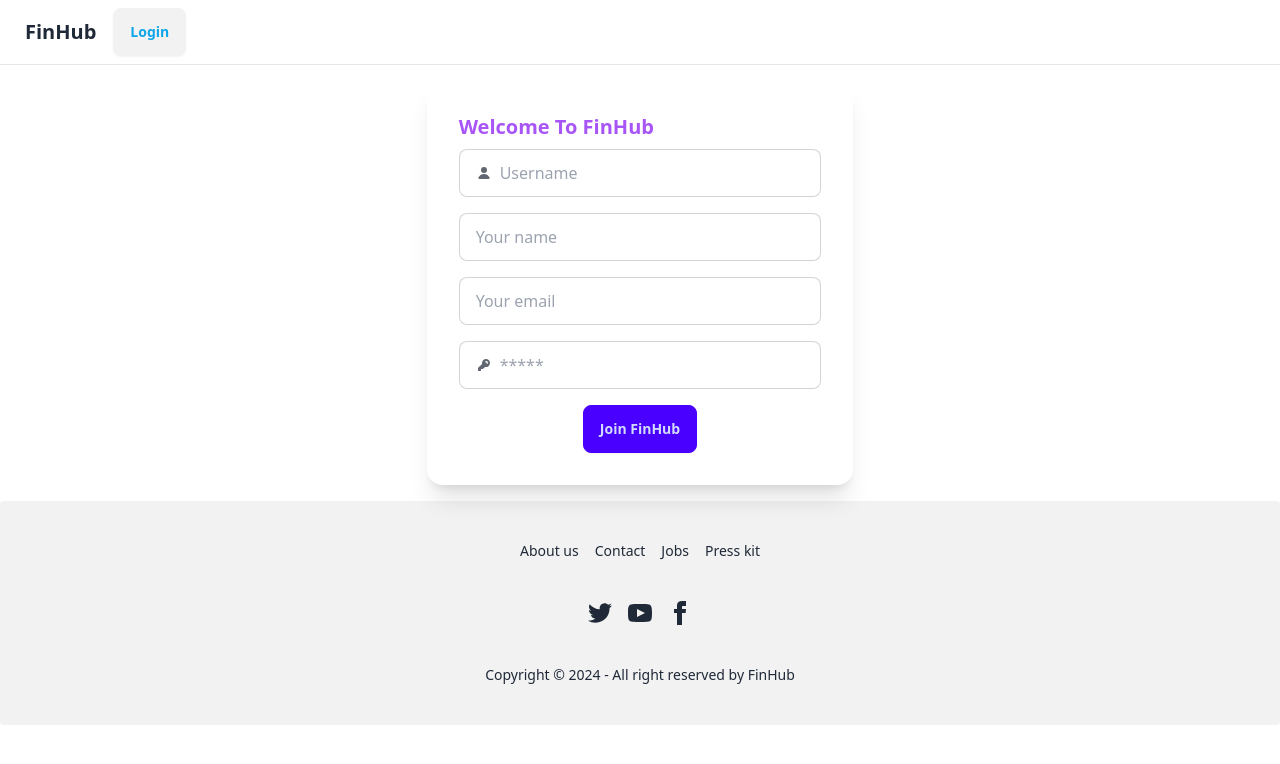
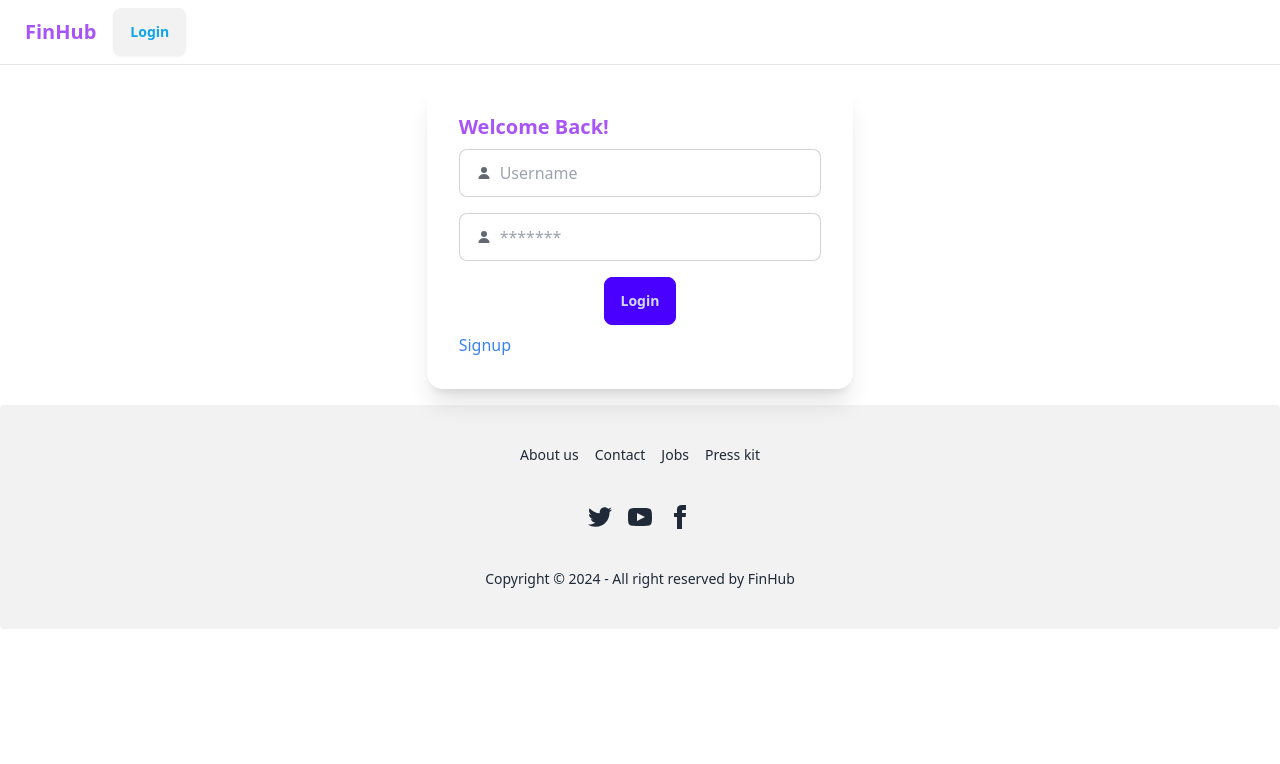
Before and after one commit to striveToAce/fin-hub-react, a React (Create React App) app: page /login in a window 1280 px wide. Shown: the top 764 px of the page. Built offline with nearby package versions, Linux system fonts and the light colour scheme.

Commit message:
code modularity fixed

```diff
--- a/package.json
+++ b/package.json
@@ -9,6 +9,7 @@
     "formik": "^2.4.5",
     "react": "^18.2.0",
     "react-dom": "^18.2.0",
+    "react-router-dom": "^6.22.2",
     "react-scripts": "5.0.1",
     "web-vitals": "^2.1.4",
     "yup": "^1.3.3"
--- a/src/components/auth/Login.js
+++ b/src/components/auth/Login.js
@@ -1,13 +1,16 @@
 import { useFormik } from "formik";
 import Layout from "../layout/Layout";
+import { useNavigate } from "react-router-dom";
 import { loginSchema } from "../../utils/formValidation";
+import CustomInputs from "./commonInputs";
 const Login = () => {
+  const navigate = useNavigate();
   const formik = useFormik({
     initialValues: {
       username: "",
       password: "",
     },
-    validationSchema: loginSchema,
+    validationSchema: loginSchema(),
     onSubmit: (values) => {
       // Handle form submission here
       console.log(values);
@@ -22,7 +25,12 @@ const Login = () => {
               Welcome Back!
             </div>
             <div className="flex flex-col gap-4">
-              <label className="input input-bordered flex items-center gap-2">
+              <CustomInputs
+                isSvg={true}
+                placeholder="Username"
+                formik={formik}
+                name="username"
+                svg={
                   <svg
                     xmlns="http://www.w3.org/2000/svg"
                     viewBox="0 0 16 16"
@@ -31,9 +39,15 @@ const Login = () => {
                   >
                     <path d="M8 8a3 3 0 1 0 0-6 3 3 0 0 0 0 6ZM12.735 14c.618 0 1.093-.561.872-1.139a6.002 6.002 0 0 0-11.215 0c-.22.578.254 1.139.872 1.139h9.47Z" />
                   </svg>
-                <input type="text" className="grow" placeholder="Username" />
-              </label>
-              <label className="input input-bordered flex items-center gap-2">
+                }
+              />
+              <CustomInputs
+                isSvg={true}
+                type="password"
+                placeholder="*******"
+                formik={formik}
+                name="password"
+                svg={
                   <svg
                     xmlns="http://www.w3.org/2000/svg"
                     viewBox="0 0 16 16"
@@ -46,11 +60,14 @@ const Login = () => {
                       clipRule="evenodd"
                     />
                   </svg>
-                <input type="password" className="grow" value="password" />
-              </label>
+                }
+              />
             </div>
             <div className="text-center mt-2">
               <button class="btn btn-primary">Login</button>
+            </div>
+            <div className="text-blue-500" onClick={() => navigate("/signup")}>
+              <span className="cursor-pointer">Signup</span>
             </div>
           </div>
         </div>
--- a/src/components/auth/Signup.js
+++ b/src/components/auth/Signup.js
@@ -1,15 +1,18 @@
 import { useFormik } from "formik";
 import Layout from "../layout/Layout";
 import { signupSchema } from "../../utils/formValidation";
+import { useNavigate } from "react-router-dom";
+import CustomInputs from "./commonInputs";
 const Signup = () => {
+  const navigate = useNavigate();
   const formik = useFormik({
     initialValues: {
       username: "",
-      firstName:"",
-      email:"",
+      firstName: "",
+      email: "",
       password: "",
     },
-    validationSchema: signupSchema,
+    validationSchema: signupSchema(),
     onSubmit: (values) => {
       // Handle form submission here
       console.log(values);
@@ -24,7 +27,12 @@ const Signup = () => {
               Welcome To FinHub
             </div>
             <div className="flex flex-col gap-4">
-              <label className="input input-bordered flex items-center gap-2">
+              <CustomInputs
+                isSvg={true}
+                placeholder="Username"
+                formik={formik}
+                name="username"
+                svg={
                   <svg
                     xmlns="http://www.w3.org/2000/svg"
                     viewBox="0 0 16 16"
@@ -33,15 +41,27 @@ const Signup = () => {
                   >
                     <path d="M8 8a3 3 0 1 0 0-6 3 3 0 0 0 0 6ZM12.735 14c.618 0 1.093-.561.872-1.139a6.002 6.002 0 0 0-11.215 0c-.22.578.254 1.139.872 1.139h9.47Z" />
                   </svg>
-                <input type="text" className="grow" placeholder="Username" />
-              </label>
-              <label className="input input-bordered flex items-center gap-2">
-                <input type="text" className="grow" placeholder="Your name" />
-              </label>
-              <label className="input input-bordered flex items-center gap-2">
-                <input type="text" className="grow" placeholder="Your email" />
-              </label>
-              <label className="input input-bordered flex items-center gap-2">
+                }
+              />
+              <CustomInputs
+                isSvg={false}
+                placeholder="Your name"
+                formik={formik}
+                name="fullName"
+              />
+              <CustomInputs
+                isSvg={false}
+                placeholder="Your email"
+                formik={formik}
+                name="email"
+              />
+              <CustomInputs
+                isSvg={true}
+                type="password"
+                placeholder="*******"
+                formik={formik}
+                name="password"
+                svg={
                   <svg
                     xmlns="http://www.w3.org/2000/svg"
                     viewBox="0 0 16 16"
@@ -54,11 +74,14 @@ const Signup = () => {
                       clipRule="evenodd"
                     />
                   </svg>
-                <input type="password" className="grow" placeholder="*****" />
-              </label>
+                }
+              />
             </div>
             <div className="text-center mt-2">
               <button class="btn btn-primary">Join FinHub</button>
+            </div>
+            <div className="text-blue-500" onClick={() => navigate("/login")}>
+              <span className="cursor-pointer">Login</span>
             </div>
           </div>
         </div>
--- /dev/null
+++ b/src/components/auth/commonInputs/index.js
@@ -0,0 +1,22 @@
+import { memo } from "react";
+
+const CustomInputs = memo(
+  ({ isSvg, name, placeholder = "Enter", formik, svg, type = "text" }) => {
+    return (
+      <label className="input input-bordered flex items-center gap-2">
+        {isSvg && (
+          <svg
+            xmlns="http://www.w3.org/2000/svg"
+            viewBox="0 0 16 16"
+            fill="currentColor"
+            className="w-4 h-4 opacity-70"
+          >
+            <path d="M8 8a3 3 0 1 0 0-6 3 3 0 0 0 0 6ZM12.735 14c.618 0 1.093-.561.872-1.139a6.002 6.002 0 0 0-11.215 0c-.22.578.254 1.139.872 1.139h9.47Z" />
+          </svg>
+        )}
+        <input type={type} className="grow" placeholder={placeholder} />
+      </label>
+    );
+  }
+);
+export default CustomInputs
--- a/src/components/common/Header.js
+++ b/src/components/common/Header.js
@@ -1,8 +1,10 @@
+import { useNavigate } from "react-router-dom";
 import "./index.css";
 /*
 auth : if true->(user loggedin) else (user loggedout)
 */
 const Header = ({ auth = false }) => {
+  const navigate = useNavigate();
   /*
   auth's value based button - css
   */
@@ -12,10 +14,20 @@ const Header = ({ auth = false }) => {
 
   return (
     <div className="border-b navbar bg-base-100 fin-hub-header">
-      <a href="/" className="btn btn-ghost text-xl">
+      <span
+        onClick={() => {
+          navigate("/");
+        }}
+        className="btn btn-ghost text-purple-500 text-xl"
+      >
         FinHub
-      </a>
-      <button type="submit" className={buttonClass}>
+      </span>
+      <button
+        onClick={() => {
+          navigate("/login");
+        }}
+        className={buttonClass}
+      >
         {auth ? "Logout" : "Login"}
       </button>
     </div>
--- a/src/index.js
+++ b/src/index.js
@@ -1,13 +1,33 @@
-import React from 'react';
-import ReactDOM from 'react-dom/client';
-import './index.css';
-import App from './App';
-import reportWebVitals from './reportWebVitals';
+import React from "react";
+import ReactDOM from "react-dom/client";
+import { createBrowserRouter, RouterProvider } from "react-router-dom";
+import "./index.css";
+import App from "./App";
+import reportWebVitals from "./reportWebVitals";
+import Home from "./pages/Home";
+import Login from "./components/auth/Login";
+import Signup from "./components/auth/Signup";
 
-const root = ReactDOM.createRoot(document.getElementById('root'));
+const root = ReactDOM.createRoot(document.getElementById("root"));
+
+const router = createBrowserRouter([
+  {
+    path: "/",
+    element: <Home />,
+  },
+  {
+    path: "login",
+    element: <Login />,
+  },
+  {
+    path: "signup",
+    element: <Signup />,
+  },
+]);
+
 root.render(
   <React.StrictMode>
-    <App />
+    <RouterProvider router={router} />
   </React.StrictMode>
 );
 
```
Also changed, not shown: 1 other file (tests, documents, lock files or other folders). Lines whose indentation alone changed are shown as unchanged.
